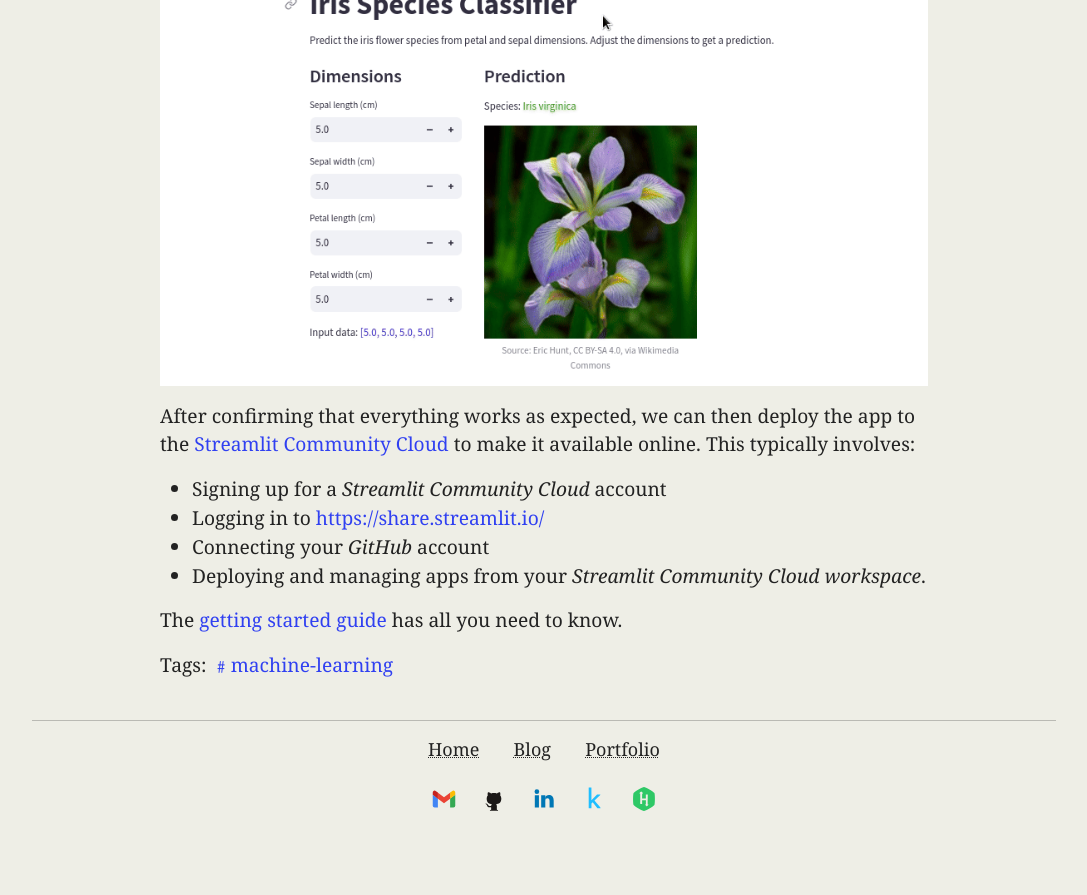
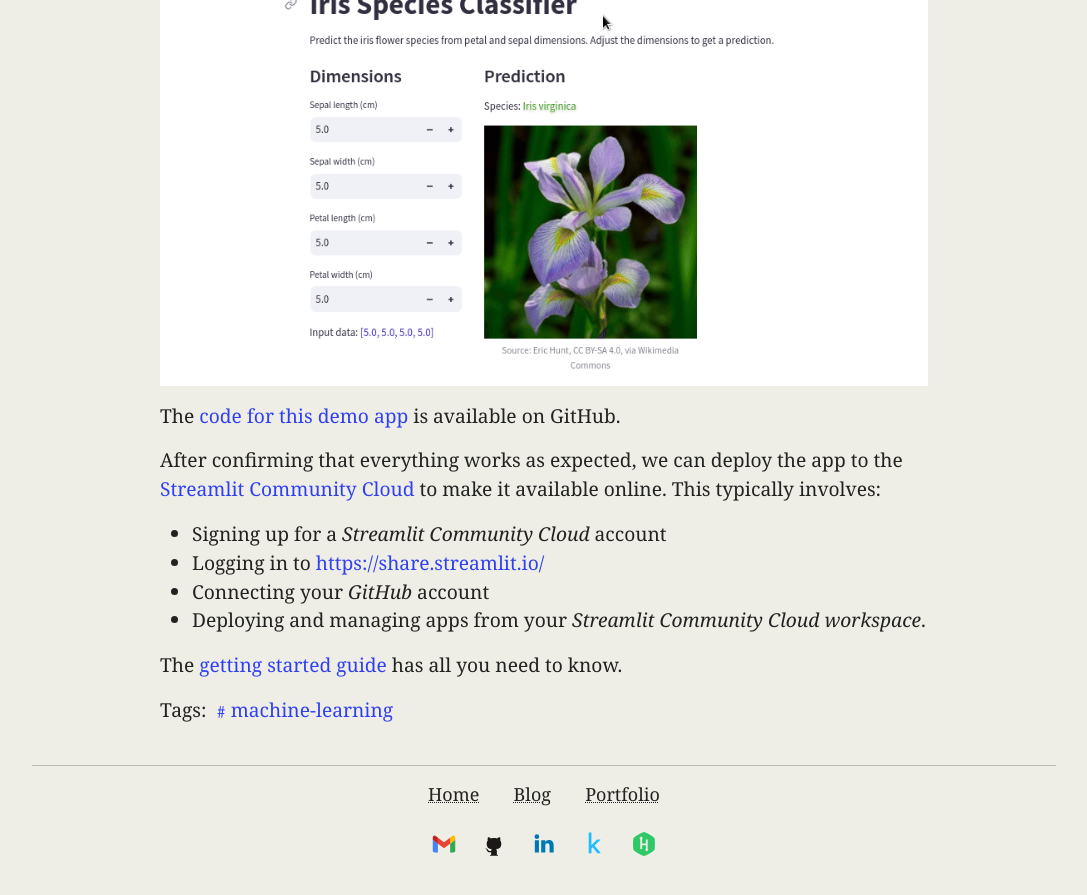
Before and after one commit to Tim-Abwao/tim-abwao.github.io, a Jekyll site: the page built from _posts/2023-07-22-Deploying-Machine-Learning-Models-with-Streamlit.md, in a window 1280 px wide and 900 px high, scrolled down 3904 px. Shown: the top 895 px of the window, without its empty margins (96-1183 px from the left). Built offline with Jekyll 4.4.1, drawn with Linux system fonts in a browser that asks for light colours; before the commit the page ends 4759 px from its top, so only the background shows below that.

Commit message:
Update streamlit-model-deployment article
Add link to demo app code repo.
Fix typo in example code.

```diff
--- a/_posts/2023-07-22-Deploying-Machine-Learning-Models-with-Streamlit.md
+++ b/_posts/2023-07-22-Deploying-Machine-Learning-Models-with-Streamlit.md
@@ -156,7 +156,9 @@
 
 ![Screencast of the demo streamlit app](/assets/images/articles/streamlit-demo/screencast.gif)
 
-After confirming that everything works as expected, we can then deploy the app to the [Streamlit Community Cloud][st-com-cloud] to make it available online. This typically involves:
+The [code for this demo app][demo-code] is available on GitHub.
+
+After confirming that everything works as expected, we can deploy the app to the [Streamlit Community Cloud][st-com-cloud] to make it available online. This typically involves:
 
 - Signing up for a *Streamlit Community Cloud* account
 - Logging in to <https://share.streamlit.io/>
@@ -165,5 +167,6 @@
 
 The [getting started guide][st-com-get-started] has all you need to know.
 
+[demo-code]: https://github.com/Tim-Abwao/streamlit-demo-app
 [st-com-cloud]: https://docs.streamlit.io/streamlit-community-cloud
 [st-com-get-started]: https://docs.streamlit.io/streamlit-community-cloud/get-started
```
Also changed, not shown: other parts of _posts/2023-07-22-Deploying-Machine-Learning-Models-with-Streamlit.md (+2 -2 lines).
